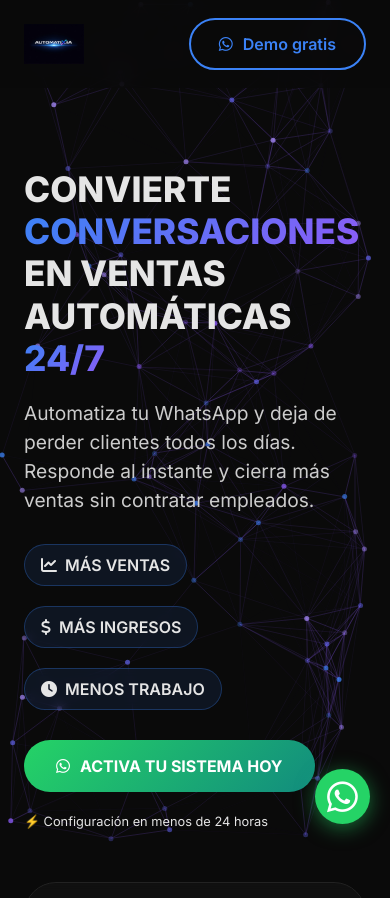
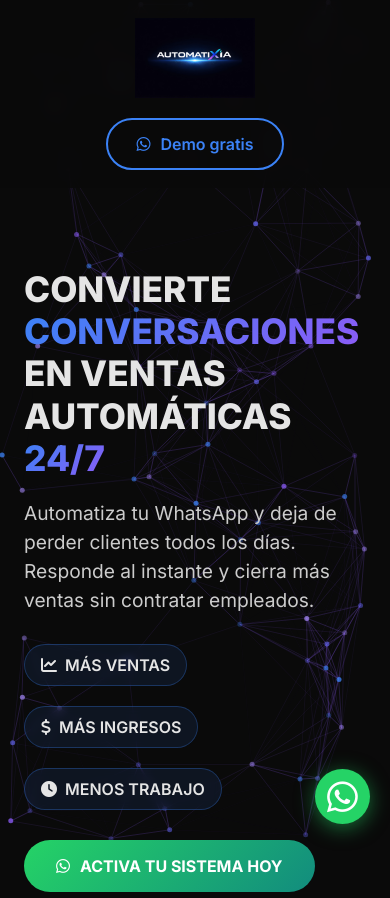
Before and after one commit to Maxlagartilloia/AUTOMATIXIA, a plain HTML site: page index.html in a window 390 px wide. Shown: the top 898 px of the page. Drawn offline with Linux system fonts and the light colour scheme.

Commit message:
Update index.html

```diff
--- a/index.html
+++ b/index.html
@@ -61,23 +61,34 @@
             justify-content: space-between;
             align-items: center;
             flex-wrap: wrap;
+            gap: 20px;
         }
 
         .logo {
-            font-size: 1.6rem;
-            font-weight: 800;
-            background: linear-gradient(135deg, #3B82F6, #8B5CF6, #FFFFFF);
-            -webkit-background-clip: text;
-            background-clip: text;
-            color: transparent;
             display: flex;
             align-items: center;
             gap: 10px;
         }
 
         .logo img {
-            height: 40px;
+            height: 160px;  /* 4 VECES MÁS GRANDE (antes 40px) */
             width: auto;
+            max-width: 100%;
+            transition: transform 0.3s ease;
+        }
+
+        .logo img:hover {
+            transform: scale(1.02);
+        }
+
+        /* Texto fallback si no hay imagen */
+        .logo-text {
+            font-size: 2.2rem;
+            font-weight: 800;
+            background: linear-gradient(135deg, #3B82F6, #8B5CF6, #FFFFFF);
+            -webkit-background-clip: text;
+            background-clip: text;
+            color: transparent;
         }
 
         /* Botones - WhatsApp se mantiene verde para reconocimiento inmediato */
@@ -312,7 +323,7 @@
             text-align: center;
         }
 
-        /* WhatsApp flotante (se mantiene verde) */
+        /* WhatsApp flotante */
         .whatsapp-float {
             position: fixed;
             bottom: 30px;
@@ -376,6 +387,19 @@
                 bottom: 20px;
                 right: 20px;
             }
+            .logo img {
+                height: 100px;  /* En móvil también es más grande pero proporcionado */
+            }
+            .header-flex {
+                flex-direction: column;
+                text-align: center;
+            }
+        }
+
+        @media (max-width: 480px) {
+            .logo img {
+                height: 80px;
+            }
         }
 
         footer {
@@ -405,8 +429,7 @@
     <header class="header">
         <div class="container header-flex">
             <div class="logo">
-                <img src="logo-automatixia.png" alt="AutomatixIA" onerror="this.style.display='none'; this.parentElement.innerHTML='🤖 AUTOMATIXIA'">
-                <span style="display: none;">🤖 AUTOMATIXIA</span>
+                <img src="logo-automatixia.png" alt="AutomatixIA" onerror="this.style.display='none'; this.parentElement.innerHTML='<span class=logo-text>🤖 AUTOMATIXIA</span>'">
             </div>
             <a href="https://wa.me/593999424550?text=Quiero%20mi%20demo%20gratis" class="btn-outline" target="_blank"><i class="fab fa-whatsapp"></i> Demo gratis</a>
         </div>
@@ -636,7 +659,6 @@
             this.vx = vx;
             this.vy = vy;
             this.radius = PARTICLE_RADIUS;
-            // Colores entre azul y púrpura
             const colors = ['#3B82F6', '#6366F1', '#8B5CF6', '#A78BFA'];
             this.color = colors[Math.floor(Math.random() * colors.length)];
             this.opacity = Math.random() * 0.6 + 0.2;
```
